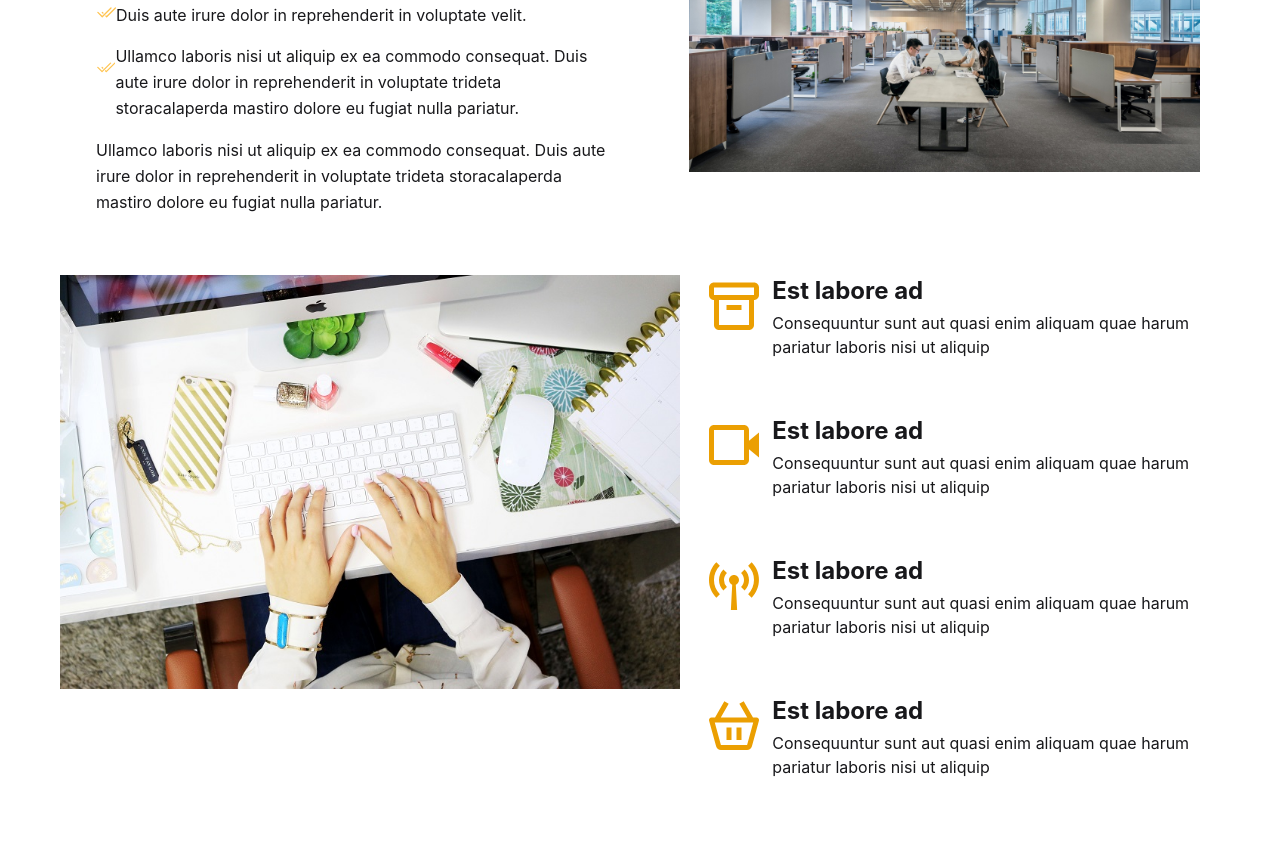
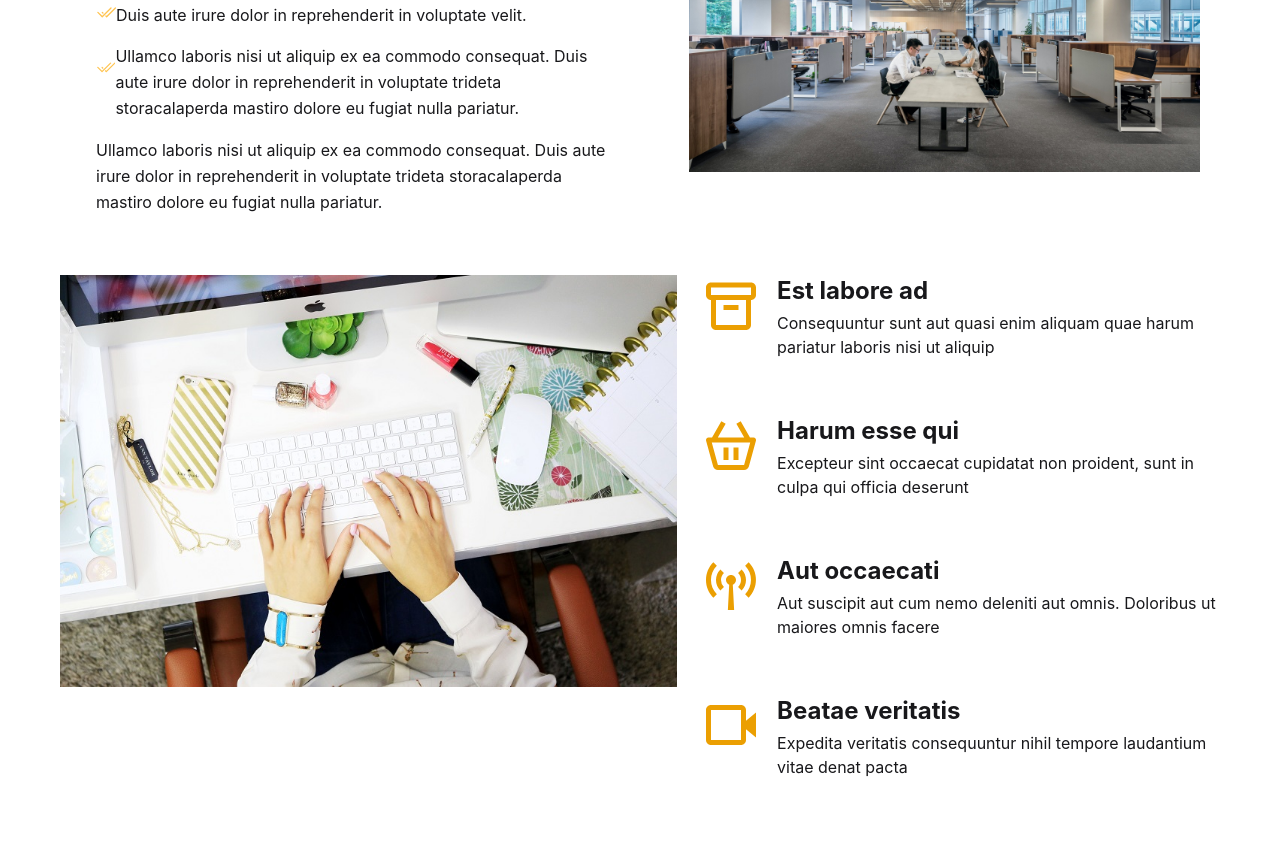
Before and after one commit to Halima-zour/projet_git1, a website: page index.html in a window 1280 px wide. Shown: the part 1058-1920 px from the top of the page. Drawn offline with nearby package versions, Linux system fonts and the light colour scheme.

Commit message:
fix icon and fix spacing gap and edit text

```diff
--- a/index.html
+++ b/index.html
@@ -154,8 +154,8 @@
                 <div>
                     <img src="./public/image/the-girlloop-.jpg" alt="" width="850" height="400">
                 </div>
-                <div class="flex flex-col  gap-4  ">
-                    <div class="flex gap-2">
+                <div class="flex flex-col  gap-4">
+                    <div class="flex gap-4">
                         <a href="" class="flex"><svg xmlns="http://www.w3.org/2000/svg" width="60" height="60"
                                 fill="#eb9f02" viewBox="0 0 24 24">
                                 <!--Boxicons v3.0.8 https://boxicons.com/ | License  https://docs.boxicons.com/free-->
@@ -173,23 +173,24 @@
 
 
                     <div class="flex flex-col  gap-4 py-10 ">
-                        <div class="flex gap-2">
-                            <a href="" class="flex"><svg xmlns="http://www.w3.org/2000/svg" width="60" height="60"
-                                    fill="#eb9f02" viewBox="0 0 24 24">
+                        <div class="flex gap-4">
+                            <a href="" class="flex"><svg xmlns="http://www.w3.org/2000/svg" width="60"
+                                            height="60" fill="#eb9f02" viewBox="0 0 24 24">
                                             <!--Boxicons v3.0.8 https://boxicons.com/ | License  https://docs.boxicons.com/free-->
                                             <path
-                                        d="M18 6c0-1.1-.9-2-2-2H4c-1.1 0-2 .9-2 2v12c0 1.1.9 2 2 2h12c1.1 0 2-.9 2-2v-4.33L22 17V7l-4 3.33zm-2 12H4V6h12z">
+                                                d="M2.21 9.39c-.19.25-.25.57-.17.87l2.8 10.26c.24.87 1.03 1.47 1.93 1.47h10.47c.9 0 1.69-.61 1.93-1.47l2.8-10.26c.08-.3.02-.62-.17-.87a.99.99 0 0 0-.79-.39h-1.42l-3.71-6.5-1.74.99 3.15 5.5H6.72l3.15-5.5-1.74-.99L4.42 9H3a1 1 0 0 0-.79.39M17.24 20H6.76l-2.45-9h15.38z">
                                             </path>
+                                            <path d="M9 13h2v5H9zm4 0h2v5h-2z"></path>
                                         </svg>
                             </a>
                             <div class="flex flex-col gap-1 ">
-                                <h2 class="font-bold text-2xl ">Est labore ad </h2>
-                                <p>Consequuntur sunt aut quasi enim aliquam quae harum pariatur laboris nisi ut aliquip
+                                <h2 class="font-bold text-2xl ">Harum esse qui</h2>
+                                <p>Excepteur sint occaecat cupidatat non proident, sunt in culpa qui officia deserunt
                                 </p>
                             </div>
                         </div>
                         <div class="flex flex-col  gap-4 py-10 ">
-                            <div class="flex gap-2">
+                            <div class="flex gap-4">
                                 <a href="" class="flex"><svg xmlns="http://www.w3.org/2000/svg" width="60" height="60"
                                         fill="#eb9f02" viewBox="0 0 24 24">
                                         <!--Boxicons v3.0.8 https://boxicons.com/ | License  https://docs.boxicons.com/free-->
@@ -201,25 +202,23 @@
                                         </path>
                                     </svg></a>
                                 <div class="flex flex-col gap-1 ">
-                                    <h2 class="font-bold text-2xl ">Est labore ad </h2>
-                                    <p>Consequuntur sunt aut quasi enim aliquam quae harum pariatur laboris nisi ut
-                                        aliquip</p>
+                                    <h2 class="font-bold text-2xl ">Aut occaecati
+ </h2>
+                                    <p>Aut suscipit aut cum nemo deleniti aut omnis. Doloribus ut maiores omnis facere</p>
                                 </div>
                             </div>
                             <div class="flex flex-col  py-10 ">
-                                <div class="flex gap-2">
-                                    <a href="" class="flex"><svg xmlns="http://www.w3.org/2000/svg" width="60"
-                                            height="60" fill="#eb9f02" viewBox="0 0 24 24">
+                                <div class="flex gap-4">
+                                    <a href="" class="flex"><svg xmlns="http://www.w3.org/2000/svg" width="60" height="60"
+                                    fill="#eb9f02" viewBox="0 0 24 24">
                                     <!--Boxicons v3.0.8 https://boxicons.com/ | License  https://docs.boxicons.com/free-->
                                     <path
-                                                d="M2.21 9.39c-.19.25-.25.57-.17.87l2.8 10.26c.24.87 1.03 1.47 1.93 1.47h10.47c.9 0 1.69-.61 1.93-1.47l2.8-10.26c.08-.3.02-.62-.17-.87a.99.99 0 0 0-.79-.39h-1.42l-3.71-6.5-1.74.99 3.15 5.5H6.72l3.15-5.5-1.74-.99L4.42 9H3a1 1 0 0 0-.79.39M17.24 20H6.76l-2.45-9h15.38z">
+                                        d="M18 6c0-1.1-.9-2-2-2H4c-1.1 0-2 .9-2 2v12c0 1.1.9 2 2 2h12c1.1 0 2-.9 2-2v-4.33L22 17V7l-4 3.33zm-2 12H4V6h12z">
                                     </path>
-                                            <path d="M9 13h2v5H9zm4 0h2v5h-2z"></path>
                                 </svg></a>
                                     <div class="flex flex-col gap-1 ">
-                                        <h2 class="font-bold text-2xl ">Est labore ad </h2>
-                                        <p>Consequuntur sunt aut quasi enim aliquam quae harum pariatur laboris nisi ut
-                                            aliquip</p>
+                                        <h2 class="font-bold text-2xl ">Beatae veritatis</h2>
+                                        <p>Expedita veritatis consequuntur nihil tempore laudantium vitae denat pacta</p>
                                     </div>
                                 </div>
 
```
Also changed, not shown: src/output.css. Lines whose indentation alone changed are shown as unchanged.
